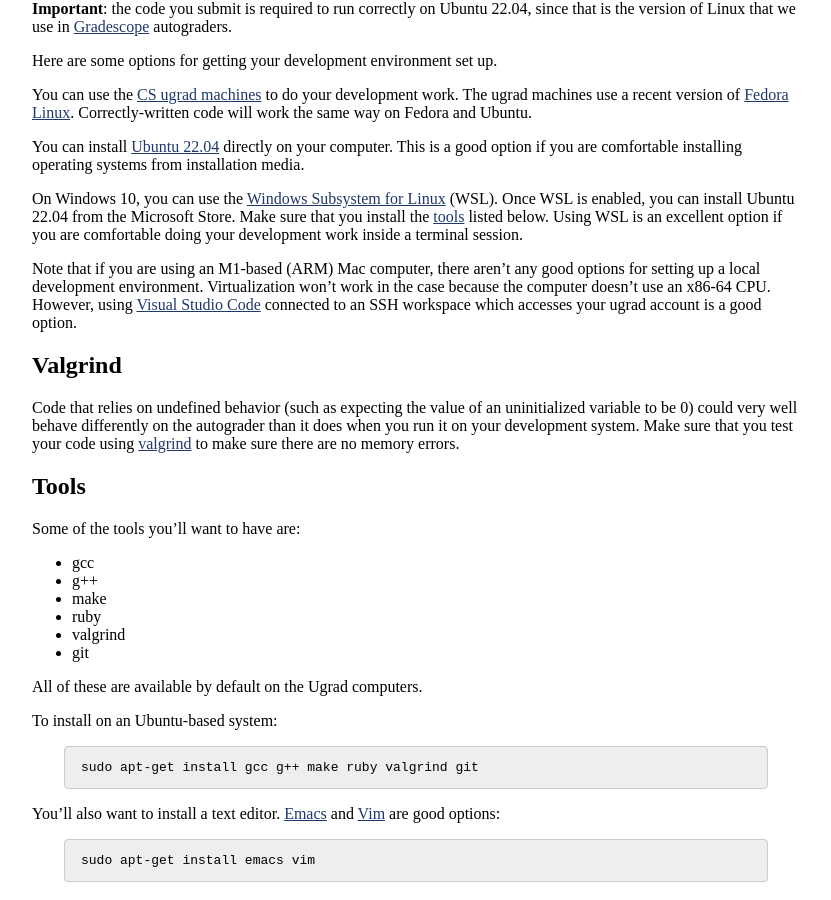
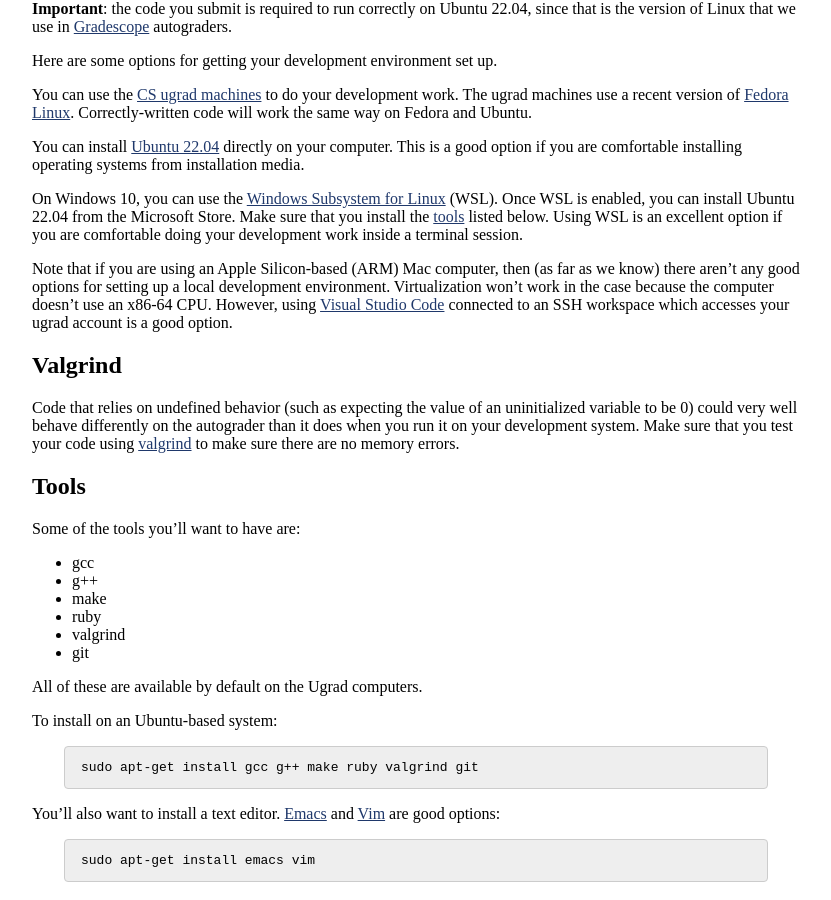
Before and after one commit to jhucsf/spring2024, a Jekyll site: the page built from resources.md, in a window 1280 px wide and 900 px high, scrolled down 1014 px. Shown: the whole window, without its empty margins (224-1055 px from the left). Built offline with Jekyll 4.4.1, drawn with Linux system fonts in a browser that asks for light colours.

Commit message:
apparently the M2 CPU is a thing

```diff
--- a/resources.md
+++ b/resources.md
@@ -90,7 +90,8 @@
 8 GB of RAM.)
 -->
 
-Note that if you are using an M1-based (ARM) Mac computer, there aren't any good
+Note that if you are using an Apple Silicon-based (ARM) Mac computer,
+then (as far as we know) there aren't any good
 options for setting up a local development environment.  Virtualization won't work
 in the case because the computer doesn't use an x86-64 CPU. However, using
 [Visual Studio Code](https://code.visualstudio.com/) connected to an SSH
```
